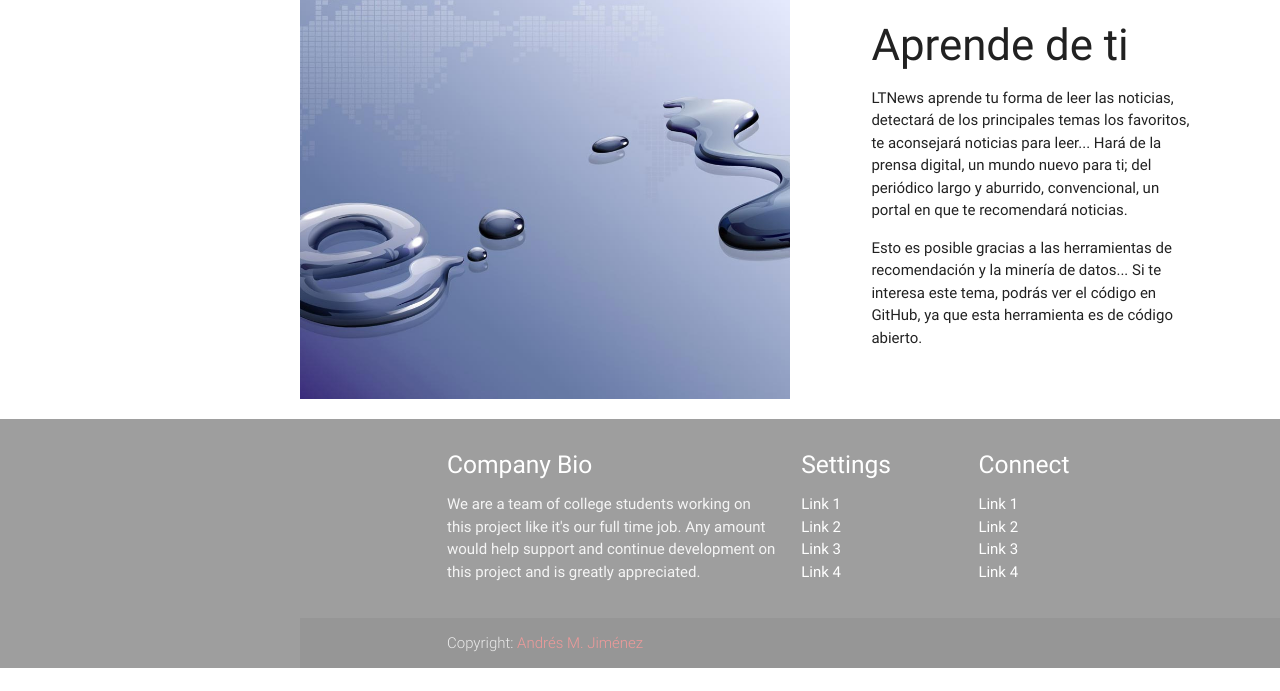
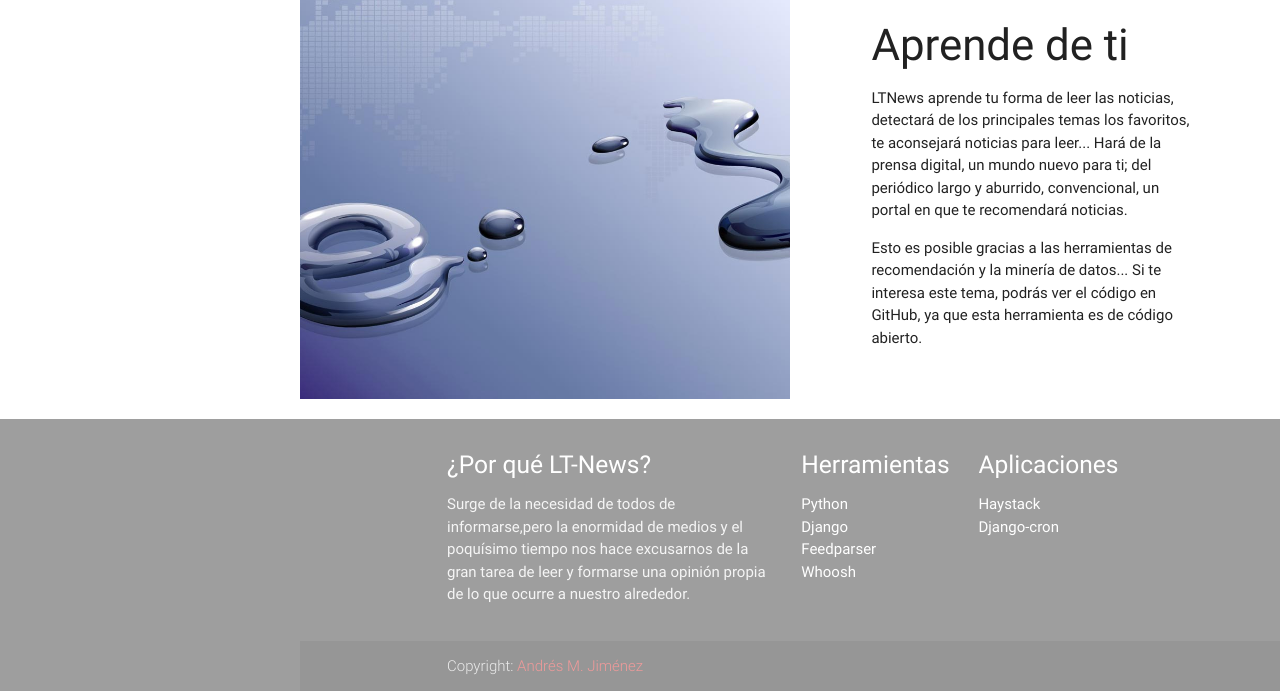
Before and after one commit to andjimrio/LTN, a Django app: page / in a window 1280 px wide. Shown: the part 1265-1956 px from the top of the page. Before the commit the page ends 1933 px from the top, so only its background shows below. Run offline with Django 3.2, Linux system fonts and the light colour scheme; some libraries are stand-ins or nearby versions.

Commit message:
Mejorada página inicial.
Aprobada por Carlos Leal

```diff
--- a/templates/base.html
+++ b/templates/base.html
@@ -55,26 +55,26 @@
         <div class="container">
             <div class="row">
                 <div class="col l6 s12">
-                    <h5 class="white-text">Company Bio</h5>
-                    <p class="grey-text text-lighten-4">We are a team of college students working on this project like it's our full time job. Any amount would help support and continue development on this project and is greatly appreciated.</p>
+                    <h5 class="white-text">¿Por qué LT-News?</h5>
+                    <p class="grey-text text-lighten-4">Surge de la necesidad de todos de informarse,pero la enormidad
+                        de medios y el poquísimo tiempo nos hace excusarnos de la gran tarea de leer y formarse una
+                        opinión propia de lo que ocurre a nuestro alrededor.</p>
                 </div>
 
                 <div class="col l3 s12">
-                    <h5 class="white-text">Settings</h5>
+                    <h5 class="white-text">Herramientas</h5>
                     <ul>
-                        <li><a class="white-text" href="#!">Link 1</a></li>
-                        <li><a class="white-text" href="#!">Link 2</a></li>
-                        <li><a class="white-text" href="#!">Link 3</a></li>
-                        <li><a class="white-text" href="#!">Link 4</a></li>
+                        <li><a class="white-text" href="https://www.python.org/">Python</a></li>
+                        <li><a class="white-text" href="https://www.djangoproject.com/">Django</a></li>
+                        <li><a class="white-text" href="https://pythonhosted.org/feedparser/">Feedparser</a></li>
+                        <li><a class="white-text" href="http://whoosh.readthedocs.io/en/latest/">Whoosh</a></li>
                     </ul>
                 </div>
                 <div class="col l3 s12">
-                    <h5 class="white-text">Connect</h5>
+                    <h5 class="white-text">Aplicaciones</h5>
                     <ul>
-                        <li><a class="white-text" href="#!">Link 1</a></li>
-                        <li><a class="white-text" href="#!">Link 2</a></li>
-                        <li><a class="white-text" href="#!">Link 3</a></li>
-                        <li><a class="white-text" href="#!">Link 4</a></li>
+                        <li><a class="white-text" href="http://django-haystack.readthedocs.io/en/v2.6.0/">Haystack</a></li>
+                        <li><a class="white-text" href="http://django-cron.readthedocs.io/en/latest/index.html">Django-cron</a></li>
                     </ul>
                 </div>
             </div>
```
